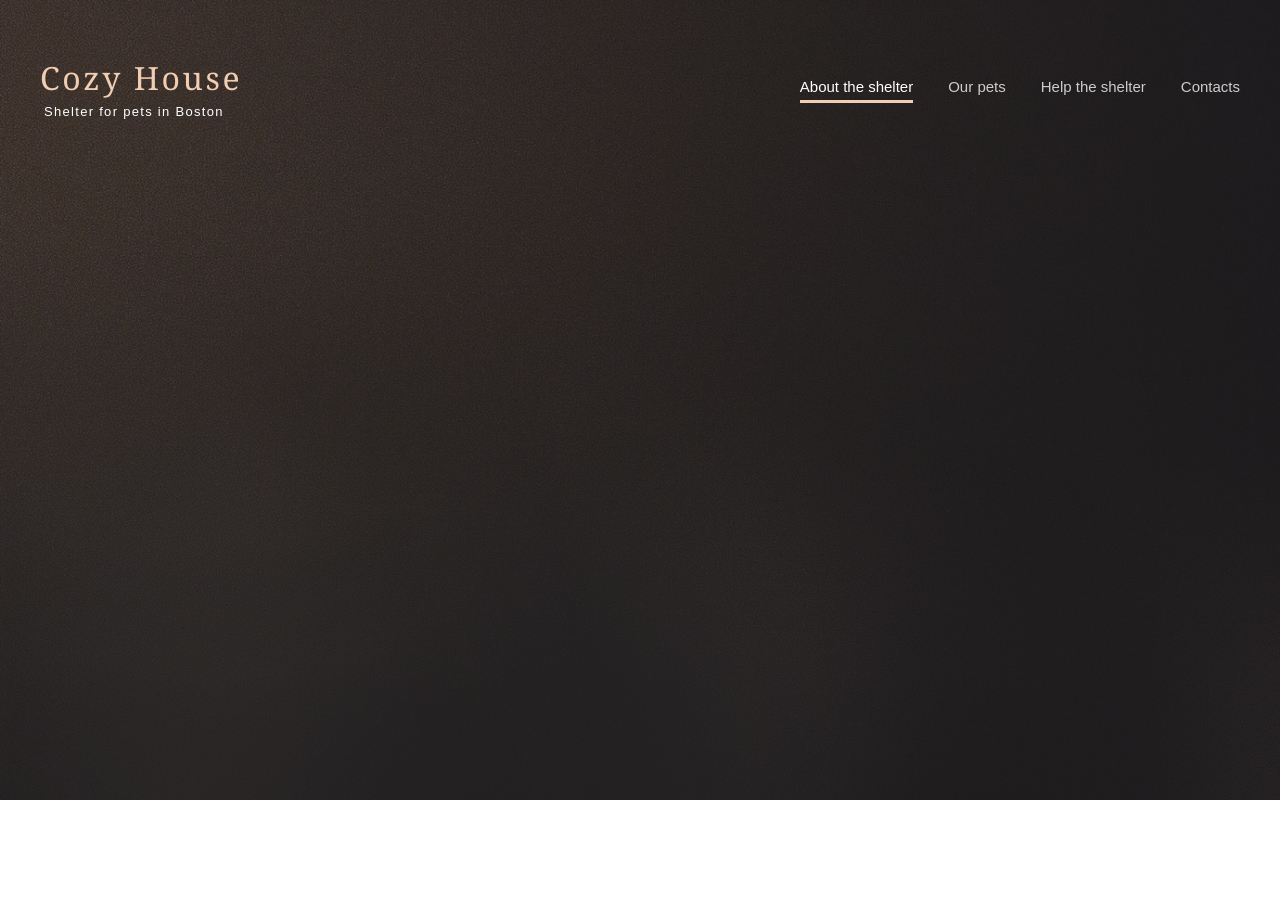
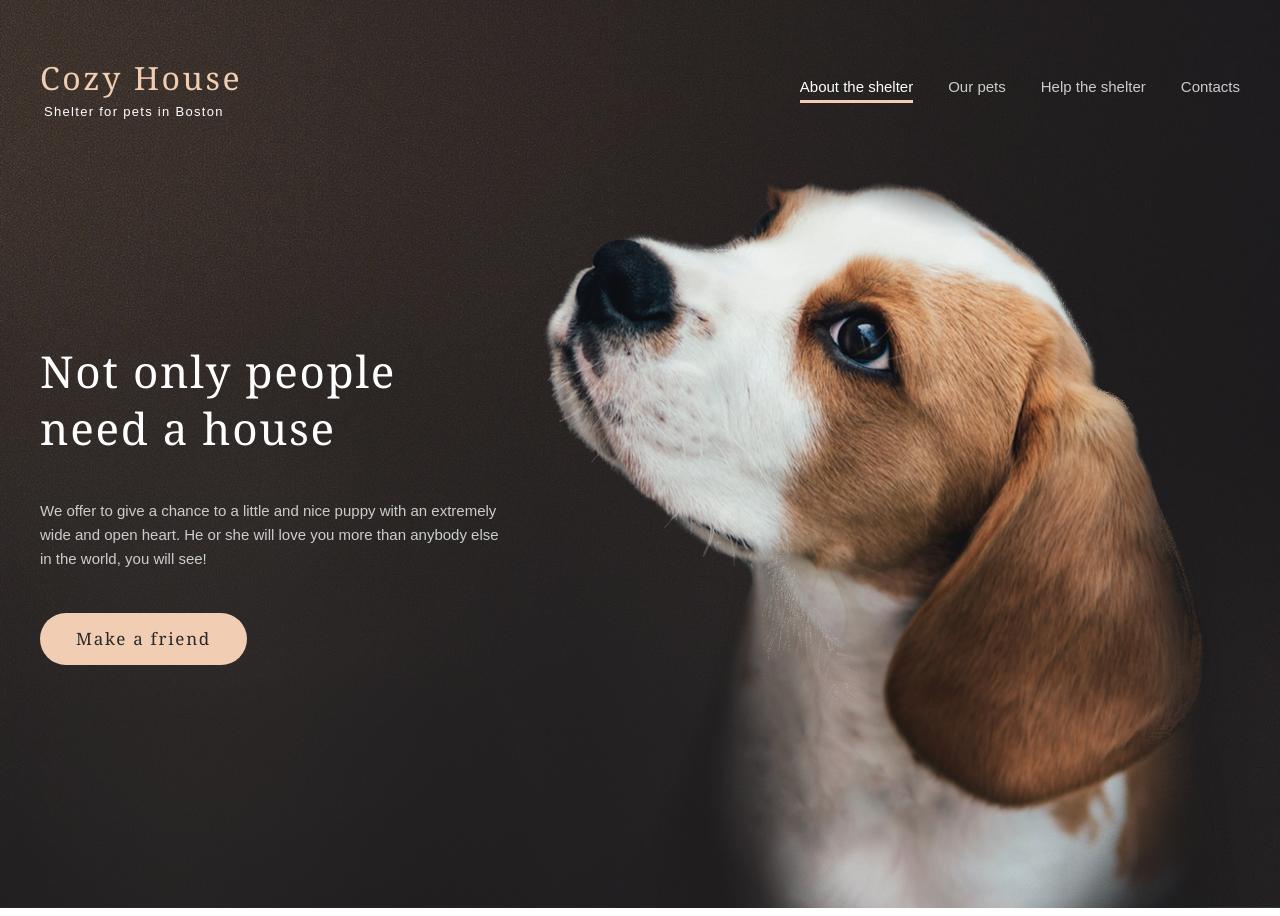
Before and after one commit to gitmmv/rsschool-cv, a plain HTML site: page pages/main/index.html in a window 1280 px wide. Before the commit the page ends 800 px from the top, so only its background shows below. Drawn offline with Linux system fonts and the light colour scheme.

Commit message:
feat: add section Start

```diff
--- a/pages/main/index.html
+++ b/pages/main/index.html
@@ -22,5 +22,15 @@
             </ul>
         </nav>
     </header>
+
+    <section class="container start-screen">
+        <div class="start-screen_content">
+            <h2>Not only people<br>need a house</h2>
+            <p>We offer to give a chance to a little and nice puppy with an extremely wide and open heart. He or she will love you more than anybody else in the world, you will see!</p>
+            <button class="button start-screen_button">Make a friend</button>
+        </div>
+        <img src="./../../assets/images/start-screen-puppy.png" alt="puppy-dog">
+    </section>
+
 </body>
     </header>
--- a/pages/main/style.css
+++ b/pages/main/style.css
@@ -120,3 +120,54 @@ nav a:hover, a.link-active{
 }
 
 /* Header End */
+
+/* Start section */
+.start-screen {
+  width: 1200px;
+  margin-top: 60px;
+  display: flex;
+  justify-content: space-between;
+  /* align-items: center; */
+}
+.start-screen_content {
+margin-top: 163px;
+display: flex;
+flex-flow: column;
+justify-content: space-between;
+width: 460px;
+height: 322px;
+}
+.start-screen_content h2 {
+color: #FFFFFF;
+letter-spacing: 0.04em;
+}
+.start-screen_content p{
+color: #CDCDCD;
+}
+.start-screen_button{
+width: 207px;
+height: 52px;
+bottom: 0px;
+background: #F1CDB3;
+border-radius: 100px;
+font-family: 'Georgia';
+font-style: normal;
+font-weight: 400;
+font-size: 17px;
+line-height: 130%;
+letter-spacing: 0.1em;
+color: #292929;
+transition: 0.2s ease-in;
+
+}
+.start-screen_button:hover{
+background: #FDDCC4;
+}
+.start-screen_puppy{
+  max-height: 728px;
+  margin: 0;
+}
+.start-screen_puppy img  {
+
+}
+/* Section 'start'  End */
```
